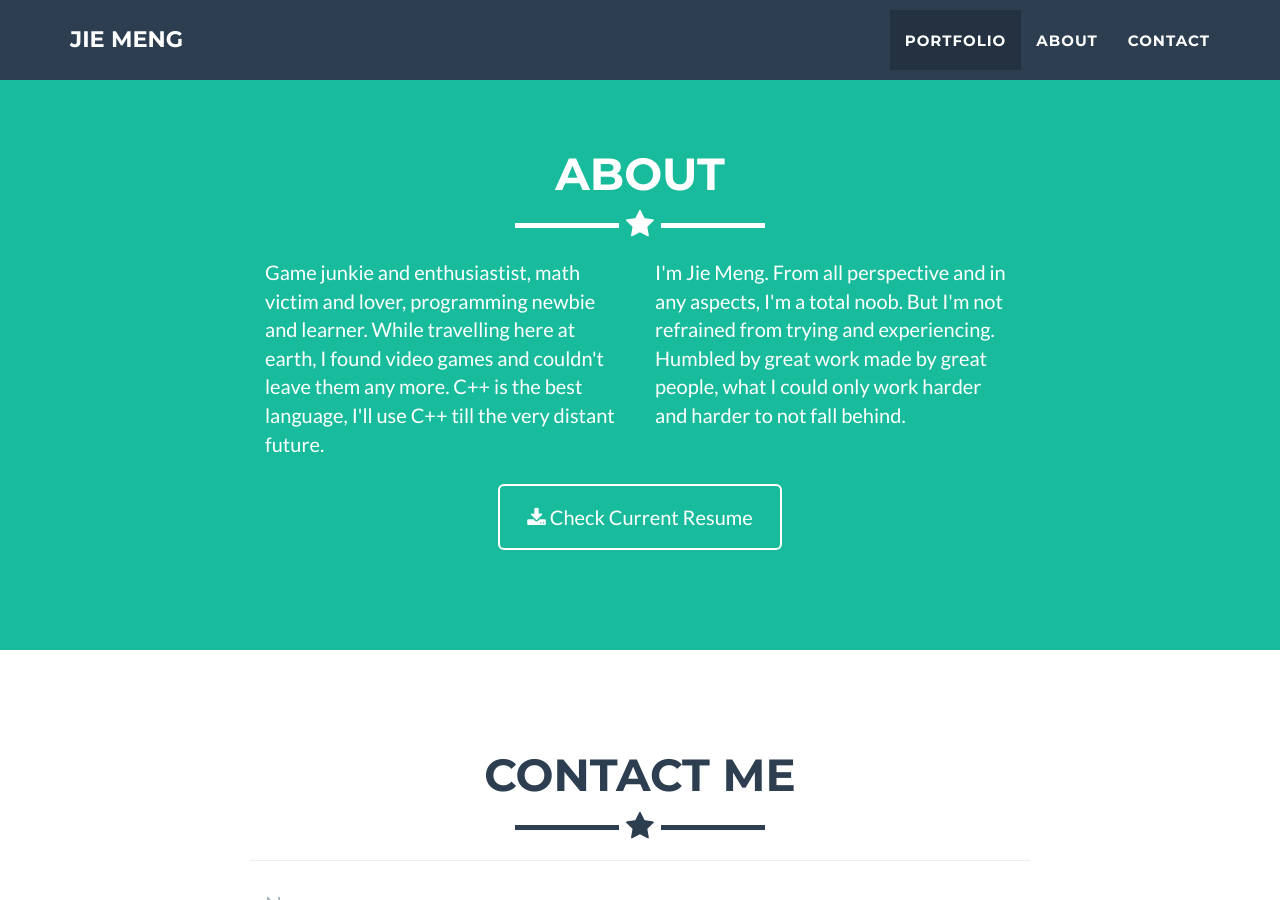
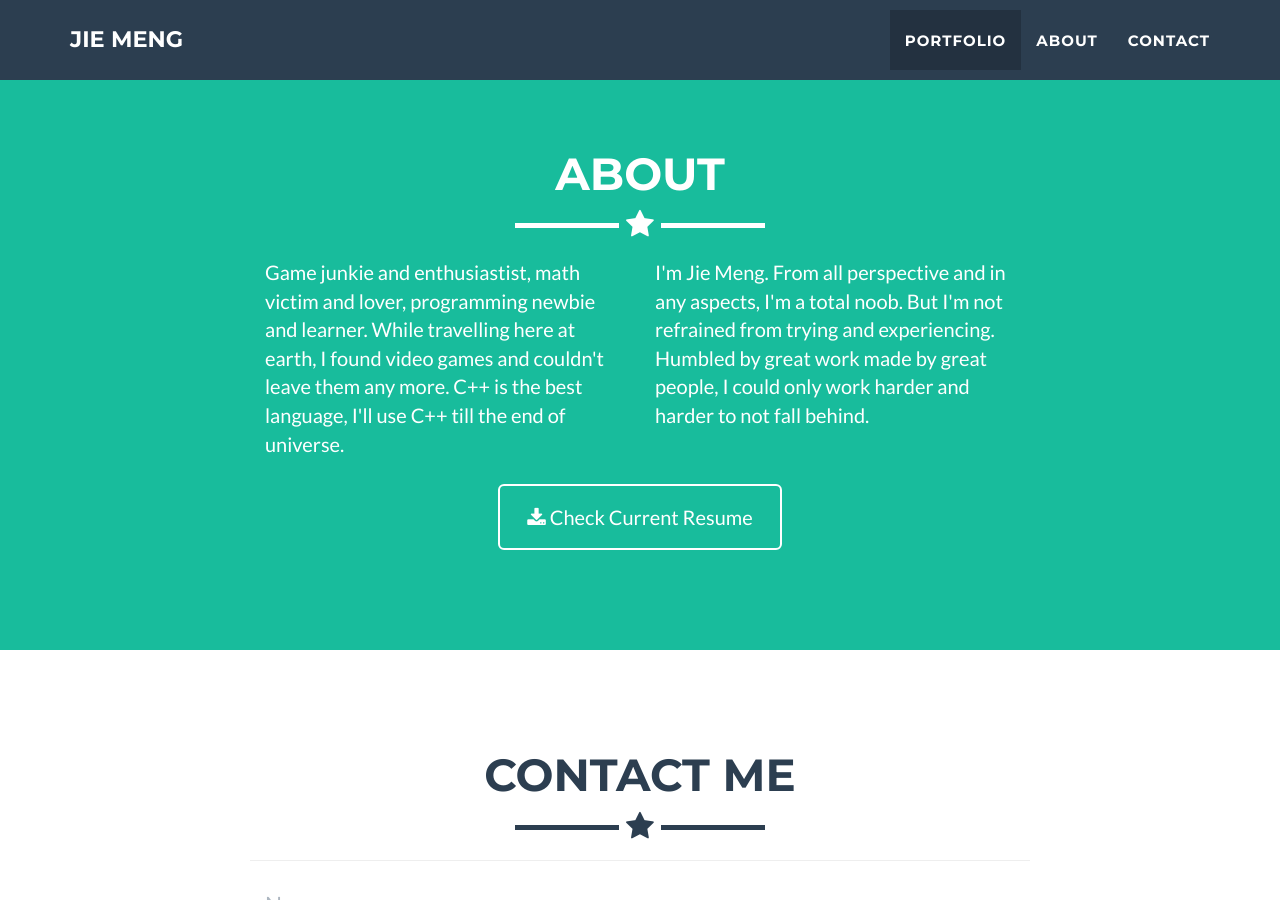
Before and after one commit to Ninjajie/Ninjajie.github.io, a Jekyll site: the page built from _posts/2014-07-18-project-1.markdown, in a window 1280 px wide and 900 px high, scrolled down 883 px. Built offline with Jekyll 4.4.1, drawn with Linux system fonts in a browser that asks for light colours.

```diff
--- a/_includes/about.html
+++ b/_includes/about.html
@@ -9,11 +9,11 @@
             </div>
             <div class="row">
                 <div class="col-lg-4 col-lg-offset-2">
-                    <p>Game junkie and enthusiastist, math victim and lover, programming newbie and learner. While travelling here at earth, I found video games and couldn't leave them any more. C++ is the best language, I'll use C++ till the very distant future.
+                    <p>Game junkie and enthusiastist, math victim and lover, programming newbie and learner. While travelling here at earth, I found video games and couldn't leave them any more. C++ is the best language, I'll use C++ till the end of universe.
                     </p>
                 </div>
                 <div class="col-lg-4">
-                    <p>I'm Jie Meng. From all perspective and in any aspects, I'm a total noob. But I'm not refrained from trying and experiencing. Humbled by great work made by great people, what I could only work harder and harder to not fall behind.</p>
+                    <p>I'm Jie Meng. From all perspective and in any aspects, I'm a total noob. But I'm not refrained from trying and experiencing. Humbled by great work made by great people, I could only work harder and harder to not fall behind.</p>
                 </div>
                 <div class="col-lg-8 col-lg-offset-2 text-center">
                     <a href="https://github.com/jeromelachaud/freelancer-theme" class="btn btn-lg btn-outline">
--- a/_posts/2014-07-18-project-1.markdown
+++ b/_posts/2014-07-18-project-1.markdown
@@ -15,4 +15,4 @@ description: We want physics in our games without sacrificing performace, **Fusi
 
 You may find **Fusion** a prototype-version of nVidia's FleX for Unity: we both use Position Based Dynamics, we both treat the objects as a set of particles. Of course, FleX has an ambitious vision: make everything in the scene particles, and solve all the constraints indifferently. But we choose not to do so since we found that, in many cases maybe it's better to treat an object as-is. So **Fusion** is, in the end, not just going to unify all kinds of physical objects in PBD solver, but also try to unify particles and mesh objects in a decent way.
 
-![](img/profile.png)
+![some title](/img/profile.png)
```
